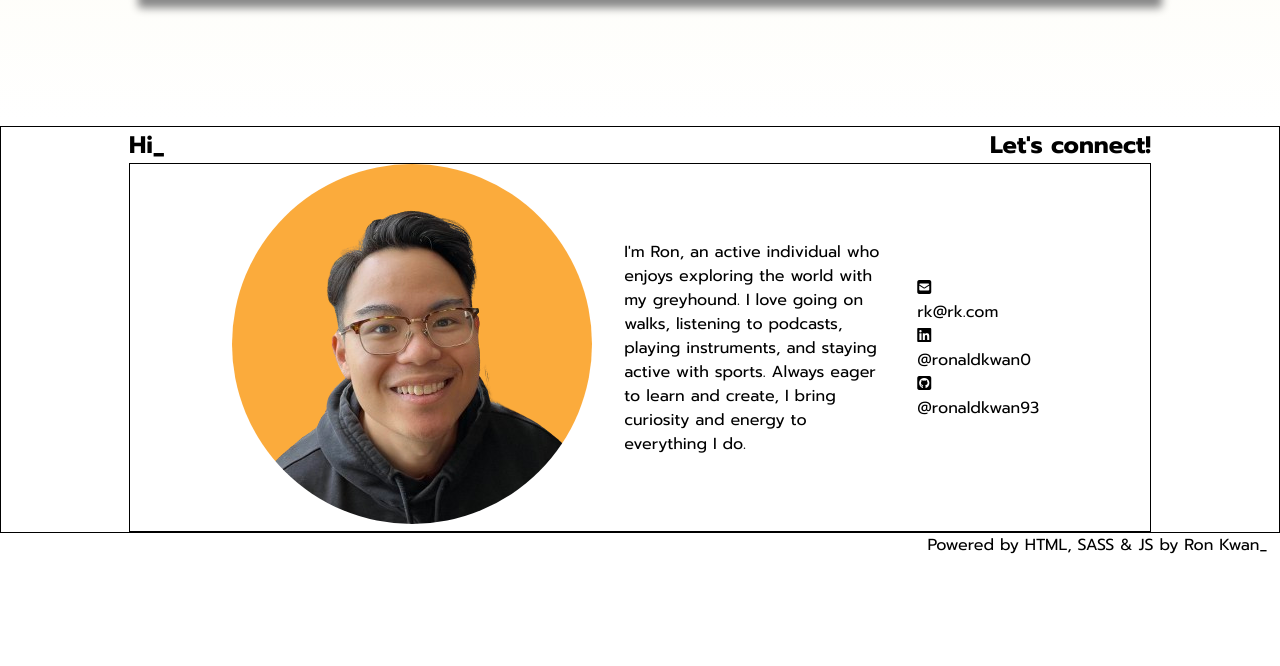
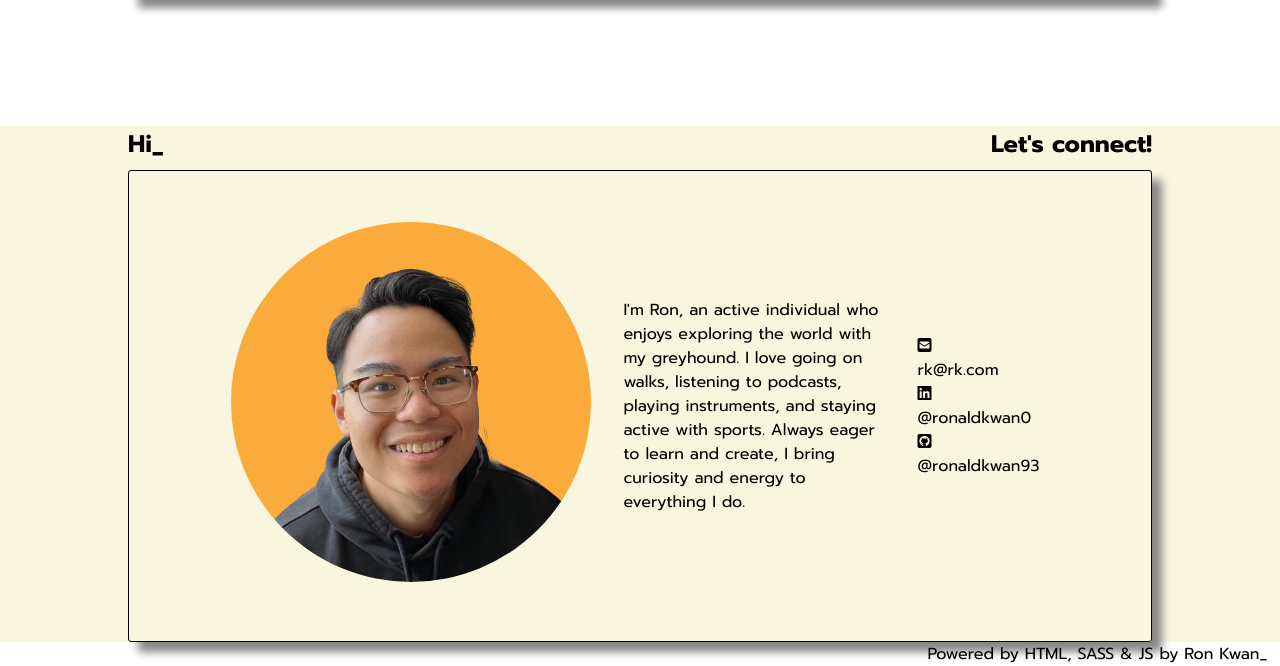
Before and after one commit to ronaldkwan93/portfolio, a plain HTML site: page index.html in a window 1280 px wide. Shown: the part 1910-2576 px from the top of the page. Before the commit the page ends 2467 px from the top, so only its background shows below. Drawn offline with Linux system fonts and the light colour scheme.

Commit message:
add about-section css

```diff
--- a/style.scss
+++ b/style.scss
@@ -114,7 +114,7 @@ nav {
   background: linear-gradient(
     0deg,
     rgba(255, 255, 255, 1) 0%,
-    rgba(255, 255, 255, 0.7) 0.5%,
+    rgba(255, 255, 255, 0.7) 90%,
     rgba(248, 246, 223, 1) 100%
   );
   &__header {
@@ -171,19 +171,22 @@ nav {
 .about {
   height: 100%;
   padding: 0 10%;
-  border: 1px solid black;
+  background-color: rgb(248, 246, 223);
   &__heading__container {
     display: flex;
     justify-content: space-between;
+    padding-bottom: 0.5em;
   }
   &__content__container {
+    border-radius: 3px;
+    box-shadow: 10px 10px 8px #888888;
     height: 100%;
     display: flex;
     border: 1px solid black;
     justify-content: center;
     align-items: center;
     flex-wrap: wrap;
-    padding: 0 10%;
+    padding: 5% 10%;
     gap: 2em;
     img {
       border-radius: 50%;
```
Also changed, not shown: style.css, 1 other file.
